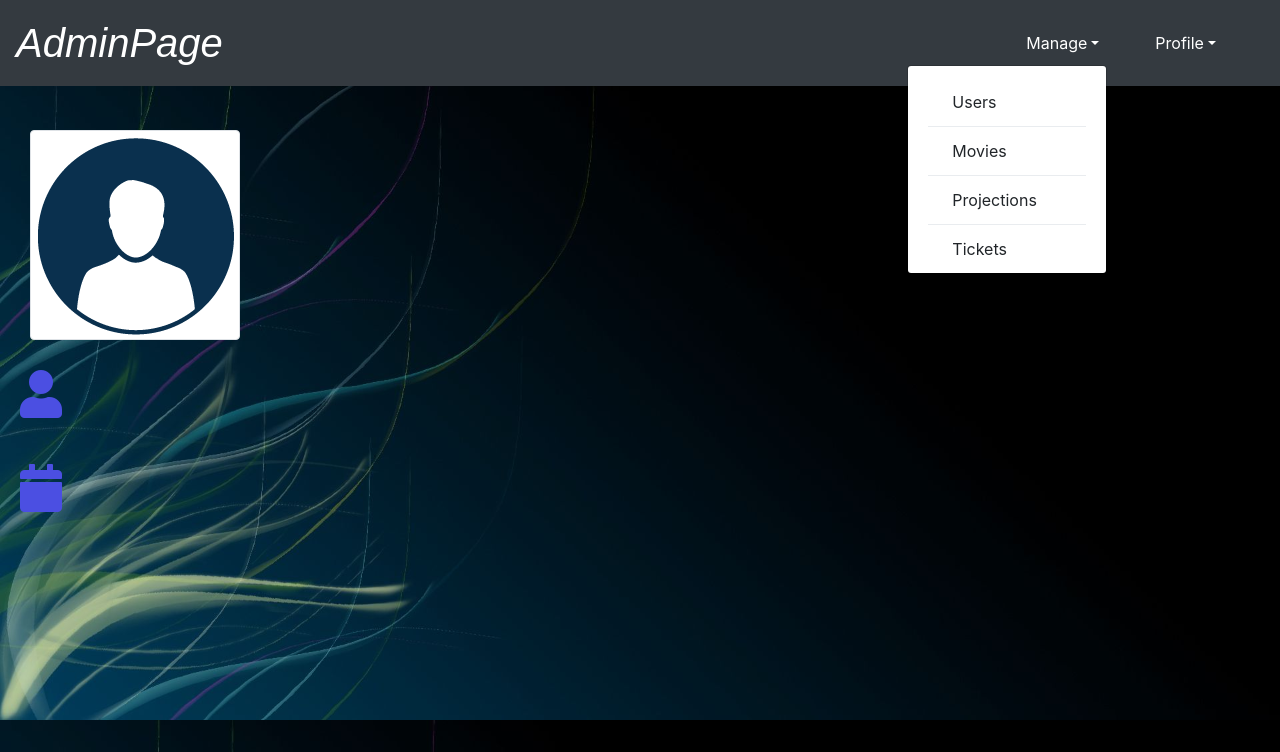
After one commit to tijanarosi95/Cinema-App---jQuery, a web app: page /AdminProfile.html in a window 1280 px wide, after a click on "Manage". The commit adds this page. Shown: the top 752 px of the page. Run offline with its HTML, style and script files only (its server is not run), Linux system fonts and the light colour scheme; data that the repository does not hold is empty; some libraries are stand-ins or nearby versions.

Commit message:
AdminProfile.html created

```diff
--- /dev/null
+++ b/WebContent/AdminProfile.html
@@ -0,0 +1,62 @@
+<!DOCTYPE html>
+<html lang="en">
+<head>
+    <meta charset="UTF-8">
+    <meta name="viewport" content="width=device-width, initial-scale=1.0">
+    <meta http-equiv="X-UA-Compatible" content="ie=edge">
+    <title>Admin</title>
+
+    <link rel="shortcut icon" href="images/favicon.ico"/>
+    <link rel="stylesheet" type="text/css" href="bootstrap/css/bootstrap.min.css"/>
+
+    <script src="js/jquery-3.3.1.min.js"></script>
+    <script src="bootstrap/js/bootstrap.bundle.min.js"></script>
+
+    <link rel="stylesheet" href="css/style.css">
+    <link rel="stylesheet" href="https://use.fontawesome.com/releases/v5.5.0/css/all.css" integrity="sha384-B4dIYHKNBt8Bc12p+WXckhzcICo0wtJAoU8YZTY5qE0Id1GSseTk6S+L3BlXeVIU" crossorigin="anonymous">
+</head>
+<body id="adminBody">
+    <div class="container">
+        <nav class="navbar navbar-expand-lg navbar-dark bg-dark fixed-top">
+            <a class="navbar-brand" href="#"><i>AdminPage</i></a>
+            <div class="collapse navbar-collapse" id="navbarSupportedContenet">
+                <ul class="navbar-nav ml-auto">
+                    <li class="nav-item dropdown active"><a class="nav-link dropdown-toggle" id="dropdownMenuLink" data-toggle="dropdown" aria-haspopup="true" aria-expanded="false">Manage</a>
+                        <div class="dropdown-menu dropdown-menu-right" aria-labelledby="dropdownMenuLink" id="manageDiv">
+                            <a class="dropdown-item" href="#">Users</a>
+                            <div class="dropdown-divider"></div>
+                            <a class="dropdown-item" href="#">Movies</a>
+                            <div class="dropdown-divider"></div>
+                            <a class="dropdown-item" href="#">Projections</a>
+                            <div class="dropdown-divider"></div>
+                            <a class="dropdown-item" href="#">Tickets</a>
+                        </div>
+                    </li>
+
+                    <li class="nav-item dropdown active"><a class="nav-link dropdown-toggle" id="dropdownMenuLink2" data-toggle="dropdown" aria-haspopup="true" aria-expanded="false">Profile</a>
+                        <div class="dropdown-menu dropdown-menu-right" aria-labelledby="dropdownMenuLink2" id="profileDiv">
+                            <a class="dropdown-item" href="#">Log out</a>
+                            <div class="dropdown-divider"></div>
+                            <form class="form-horizontal">
+                                <span id="changePassword">Change password?</span>
+                                <input class="form-control" type="password" placeholder="Enter your password.." id="oldPassword">
+                                <input class="form-control" type="password" placeholder="Enter your new password.." id="newPassword">
+                                <input class="btn btn-primary" type="submit" value="Change" id="changePasswordSubmit" >
+                            </form>
+                        </div>
+                    </li>
+                </ul>
+            </div>
+        </nav>
+    </div>
+
+    <img src="images/adminpic.png" class="img-thumbnail">
+    <div class="main-contaner">
+        <p id="userNameVal"><i class="fa fa-user fa-3x"></i></p>
+        <p id="dateRegVal"><i class="fa fa-calendar fa-3x"></i></p>
+    </div>
+
+
+
+</body>
+</html>
--- a/WebContent/css/style.css
+++ b/WebContent/css/style.css
@@ -5,6 +5,12 @@
 body {
     padding-top: 5rem;
     background: url(../images/cinema2.jpg);
+    background-size: cover;
+}
+
+#adminBody {
+    padding-top: 5rem;
+    background: url(../images/adminbackground.jpg);
     background-size: cover;
 }
 
@@ -100,3 +106,33 @@ footer {
     right: 0px;
     margin-bottom: 0px;
 }
+
+#manageDiv {
+    width: 200px;
+}
+
+#oldPassword {
+    margin-top: 5px;
+}
+
+#newPassword{
+    margin-top: 10px;
+    margin-bottom: 10px;
+}
+
+#profileDiv{
+    height: 250px;
+}
+
+img {
+    margin-top: 50px;
+    margin-left: 30px;
+}
+
+
+.fa {
+    color: #4b4fe2;
+    margin-top: 30px;
+    margin-left: 20px;
+
+}
```
Also changed, not shown: WebContent/images/adminbackground.jpg (added), WebContent/images/adminpic.png (added).
